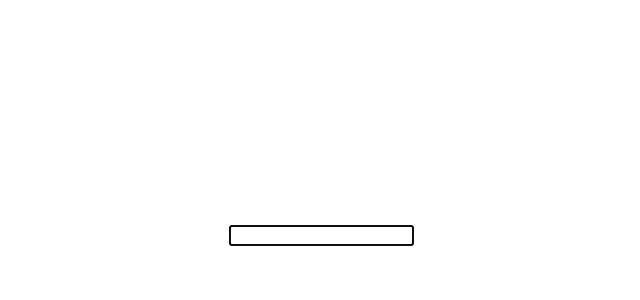
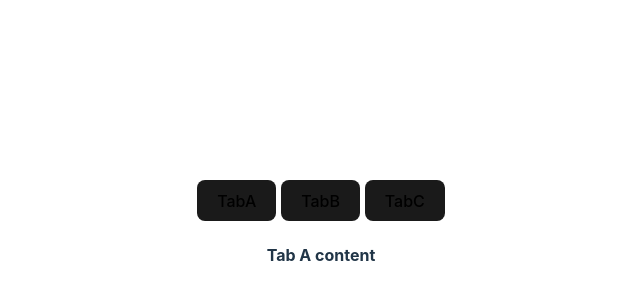
Before and after one commit to OkkashaAlly/svelte, a Svelte app: page / in a window 1280 px wide. Shown: the part 166-466 px from the top of the page, without its empty margins (319-959 px from the left). Built offline with nearby package versions, Linux system fonts and the light colour scheme.

Commit message:
29 - Dynamic Component

```diff
--- a/src/App.svelte
+++ b/src/App.svelte
@@ -1,9 +1,29 @@
 <script>
-  import AutoFocus from "./components/AutoFocus.svelte";
+  import TabA from "./components/TabA.svelte";
+  import TabB from "./components/TabB.svelte";
+  import TabC from "./components/TabC.svelte";
+
+  let activeTab = TabA;
 </script>
 
 <main>
-  <AutoFocus />
+  <div class="">
+    <button on:click={() => (activeTab = TabA)}>TabA</button>
+    <button on:click={() => (activeTab = TabB)}>TabB</button>
+    <button on:click={() => (activeTab = TabC)}>TabC</button>
+  </div>
+
+  <svelte:component this={activeTab} />
+
+  <!-- {#if activeTab === "TabA"}
+    <TabA />
+  {/if}
+  {#if activeTab === "TabB"}
+    <TabB />
+  {/if}
+  {#if activeTab === "TabC"}
+    <TabC />
+  {/if} -->
 </main>
 
 <style>
--- /dev/null
+++ b/src/components/TabA.svelte
@@ -0,0 +1 @@
+<h4>Tab A content</h4>
--- /dev/null
+++ b/src/components/TabB.svelte
@@ -0,0 +1 @@
+<h4>Tab B content</h4>
--- /dev/null
+++ b/src/components/TabC.svelte
@@ -0,0 +1 @@
+<h4>Tab C content</h4>
```
